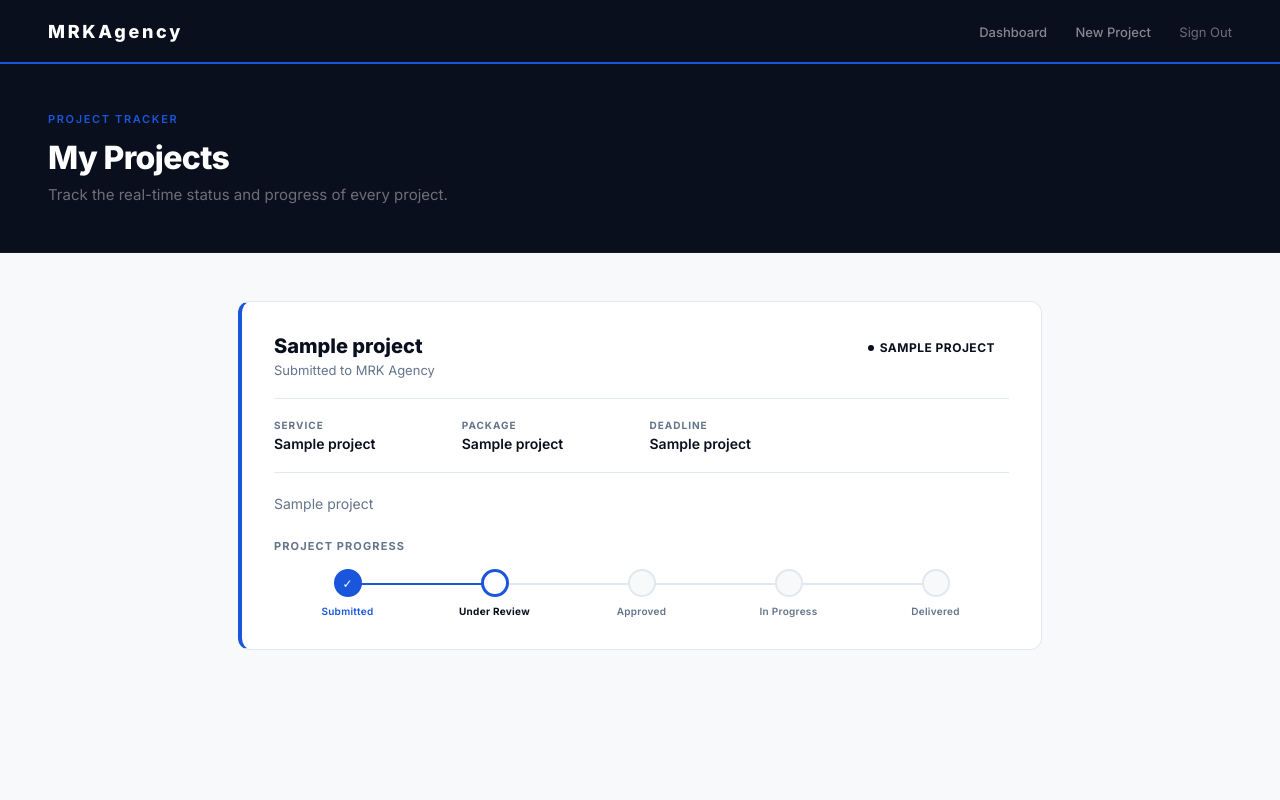
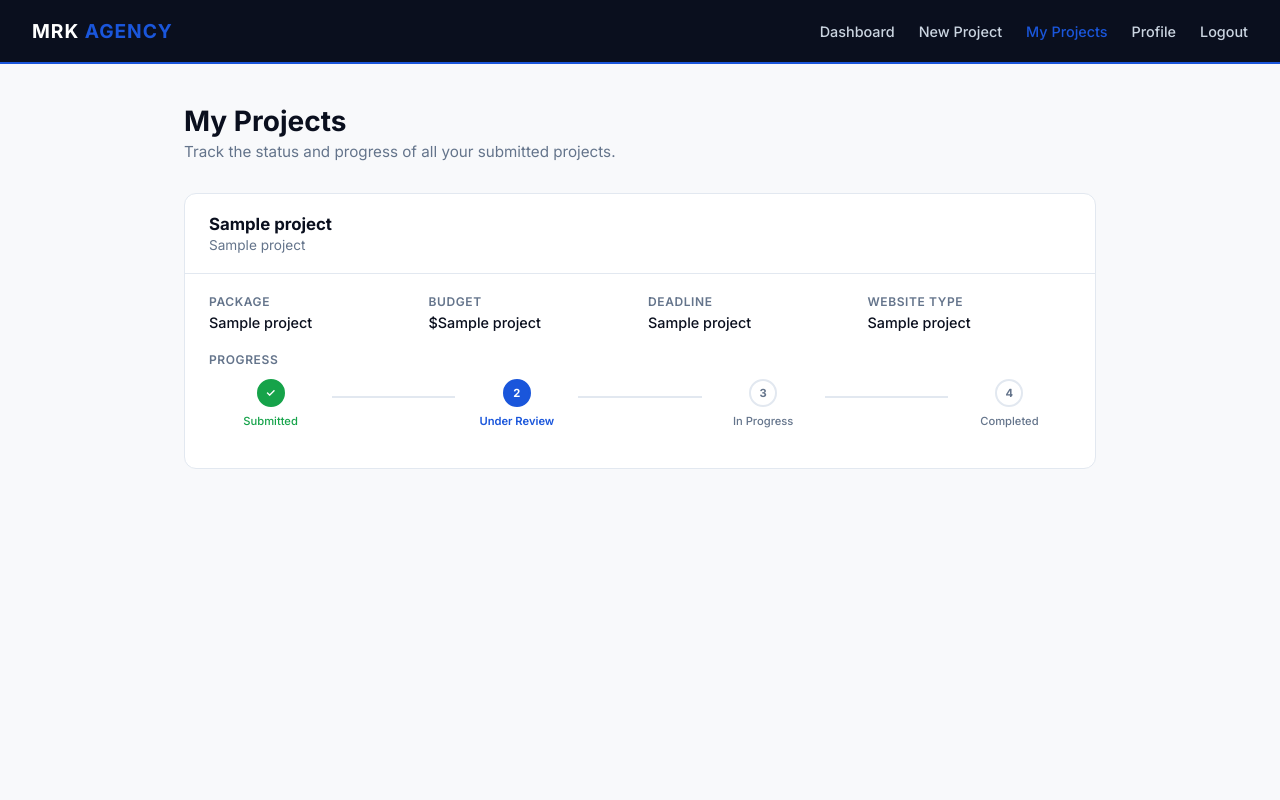
Before and after one commit to KhizarKhan714/MRK-AGENCY-, a Flask app: page /my-projects in a window 1280 px wide. Run offline with Flask 3, Linux system fonts and the light colour scheme; the visitor is signed in with stand-in values (Sample User, id 1); a database or web service that is not in the repository returns one stand-in record (values such as "Sample title"); some libraries are stand-ins or nearby versions.

Commit message:
Update my_projects.html

```diff
--- a/templates/my_projects.html
+++ b/templates/my_projects.html
@@ -1,189 +1,384 @@
 <!DOCTYPE html>
 <html lang="en">
 <head>
-    <meta charset="UTF-8">
-    <meta name="viewport" content="width=device-width, initial-scale=1.0">
-    <title>MRK Agency — My Projects</title>
-    <link href="https://fonts.googleapis.com/css2?family=Inter:wght@400;500;600;700;800&display=swap" rel="stylesheet">
+  <meta charset="UTF-8" />
+  <meta name="viewport" content="width=device-width, initial-scale=1.0"/>
+  <title>My Projects — MRK AGENCY</title>
+  <link href="https://fonts.googleapis.com/css2?family=Inter:wght@400;500;600;700&display=swap" rel="stylesheet"/>
   <style>
-        *, *::before, *::after { margin: 0; padding: 0; box-sizing: border-box; }
     :root {
-            --bg: #F8F9FB; --surface: #FFFFFF; --dark: #0A0F1E;
-            --blue: #1A56DB; --blue-dark: #1240A8; --blue-soft: #EEF3FF;
-            --border: #E2E8F0; --text: #0A0F1E; --muted: #64748B;
+      --blue: #1A56DB;
+      --dark: #0A0F1E;
+      --bg: #F8F9FB;
+      --white: #ffffff;
+      --border: #E2E8F0;
+      --text: #1E293B;
+      --muted: #64748B;
+      --green: #16A34A;
+      --red: #DC2626;
+      --orange: #D97706;
     }
-        body { font-family: 'Inter', sans-serif; background: var(--bg); color: var(--text); min-height: 100vh; }
+    * { margin: 0; padding: 0; box-sizing: border-box; }
+    body { font-family: 'Inter', sans-serif; background: var(--bg); color: var(--text); }
+
+    /* NAV */
     nav {
-            background: var(--dark); height: 64px;
-            display: flex; align-items: center; justify-content: space-between;
-            padding: 0 48px; border-bottom: 2px solid var(--blue);
-            position: sticky; top: 0; z-index: 100;
+      background: var(--dark);
+      border-bottom: 2px solid var(--blue);
+      padding: 0 2rem;
+      height: 64px;
+      display: flex;
+      align-items: center;
+      justify-content: space-between;
+      position: sticky;
+      top: 0;
+      z-index: 100;
     }
-        .nav-logo { font-size: 18px; font-weight: 800; letter-spacing: 0.15em; color: #fff; text-decoration: none; }
-        .nav-logo span { color: var(--blue); }
-        nav a.nav-link { color: rgba(255,255,255,0.5); text-decoration: none; font-size: 13px; font-weight: 500; margin-left: 24px; transition: color 0.2s; }
-        nav a.nav-link:hover { color: #fff; }
-        nav a.nav-logout { color: rgba(255,255,255,0.4); text-decoration: none; font-size: 13px; margin-left: 24px; }
-        nav a.nav-logout:hover { color: #ff6b6b; }
+    .nav-brand {
+      color: var(--white);
+      font-size: 1.2rem;
+      font-weight: 700;
+      letter-spacing: 0.05em;
+      text-decoration: none;
+    }
+    .nav-brand span { color: var(--blue); }
+    .nav-links { display: flex; gap: 1.5rem; align-items: center; }
+    .nav-links a {
+      color: #CBD5E1;
+      text-decoration: none;
+      font-size: 0.9rem;
+      font-weight: 500;
+      transition: color 0.2s;
+    }
+    .nav-links a:hover { color: var(--white); }
+    .nav-links a.active { color: var(--blue); }
 
-        .hero-bar { background: var(--dark); padding: 48px; border-bottom: 1px solid rgba(255,255,255,0.05); }
-        .hero-bar .eyebrow { font-size: 11px; font-weight: 600; letter-spacing: 0.15em; text-transform: uppercase; color: var(--blue); margin-bottom: 12px; }
-        .hero-bar h1 { font-size: 32px; font-weight: 800; color: #fff; letter-spacing: -0.02em; }
-        .hero-bar p { font-size: 15px; color: rgba(255,255,255,0.4); margin-top: 8px; }
-
-        .content { max-width: 900px; margin: 0 auto; padding: 48px; }
-
-        .project-card {
-            background: var(--surface); border: 1px solid var(--border);
-            border-radius: 12px; padding: 32px; margin-bottom: 24px;
-            border-left: 4px solid var(--blue);
-            transition: box-shadow 0.2s;
-        }
-        .project-card:hover { box-shadow: 0 8px 32px rgba(26,86,219,0.08); }
-
-        .project-top { display: flex; align-items: flex-start; justify-content: space-between; gap: 16px; margin-bottom: 16px; }
-        .project-title { font-size: 20px; font-weight: 800; margin-bottom: 4px; }
-        .project-meta { font-size: 13px; color: var(--muted); }
-
-        .status-badge {
-            display: inline-flex; align-items: center; gap: 6px;
-            padding: 6px 14px; border-radius: 20px;
-            font-size: 12px; font-weight: 700; letter-spacing: 0.04em;
-            text-transform: uppercase; white-space: nowrap; flex-shrink: 0;
-        }
-        .status-badge.pending { background: #FFF7ED; color: #C2410C; border: 1px solid #FED7AA; }
-        .status-badge.approved { background: #F0FDF4; color: #16A34A; border: 1px solid #BBF7D0; }
-        .status-badge::before { content: ''; width: 6px; height: 6px; border-radius: 50%; background: currentColor; }
-
-        .project-details {
-            display: grid; grid-template-columns: repeat(auto-fill, minmax(160px, 1fr));
-            gap: 16px; margin: 20px 0; padding: 20px 0;
-            border-top: 1px solid var(--border); border-bottom: 1px solid var(--border);
-        }
-        .detail-item .detail-label { font-size: 10px; font-weight: 700; letter-spacing: 0.1em; text-transform: uppercase; color: var(--muted); margin-bottom: 4px; }
-        .detail-item .detail-value { font-size: 14px; font-weight: 600; color: var(--text); }
-
-        .project-desc { font-size: 14px; color: var(--muted); line-height: 1.6; margin-bottom: 24px; }
-
-        /* PROGRESS TIMELINE */
-        .progress-section { margin-top: 4px; }
-        .progress-label { font-size: 11px; font-weight: 700; letter-spacing: 0.1em; text-transform: uppercase; color: var(--muted); margin-bottom: 16px; }
-        .timeline { display: flex; align-items: center; gap: 0; }
-        .timeline-step { display: flex; flex-direction: column; align-items: center; flex: 1; position: relative; }
-        .timeline-step:not(:last-child)::after {
-            content: ''; position: absolute;
-            top: 14px; left: 50%; width: 100%; height: 2px;
-            background: var(--border); z-index: 0;
-        }
-        .timeline-step.done:not(:last-child)::after { background: var(--blue); }
-        .step-dot {
-            width: 28px; height: 28px; border-radius: 50%; border: 2px solid var(--border);
-            background: var(--bg); display: flex; align-items: center; justify-content: center;
-            font-size: 12px; z-index: 1; position: relative; flex-shrink: 0;
-        }
-        .timeline-step.done .step-dot { background: var(--blue); border-color: var(--blue); color: #fff; }
-        .timeline-step.active .step-dot { background: #fff; border-color: var(--blue); border-width: 3px; }
-        .step-label { font-size: 10px; font-weight: 600; color: var(--muted); margin-top: 8px; text-align: center; letter-spacing: 0.03em; }
-        .timeline-step.done .step-label { color: var(--blue); }
-        .timeline-step.active .step-label { color: var(--text); font-weight: 700; }
+    /* PAGE */
+    .page { max-width: 960px; margin: 0 auto; padding: 2.5rem 1.5rem; }
+    .page-header { margin-bottom: 2rem; }
+    .page-header h1 { font-size: 1.75rem; font-weight: 700; color: var(--dark); }
+    .page-header p { color: var(--muted); margin-top: 0.25rem; font-size: 0.95rem; }
 
     /* EMPTY STATE */
     .empty {
-            text-align: center; padding: 80px 40px;
-            background: var(--surface); border: 1px solid var(--border);
+      text-align: center;
+      padding: 4rem 2rem;
+      background: var(--white);
       border-radius: 12px;
+      border: 1px solid var(--border);
     }
-        .empty-icon { font-size: 48px; margin-bottom: 20px; }
-        .empty h3 { font-size: 22px; font-weight: 800; margin-bottom: 10px; }
-        .empty p { font-size: 15px; color: var(--muted); margin-bottom: 28px; }
-        .btn-primary {
-            display: inline-block; padding: 14px 32px; background: var(--blue);
-            color: #fff; border-radius: 6px; font-size: 15px; font-weight: 700;
-            text-decoration: none; transition: background 0.2s;
+    .empty h3 { font-size: 1.1rem; color: var(--dark); margin-bottom: 0.5rem; }
+    .empty p { color: var(--muted); font-size: 0.9rem; margin-bottom: 1.5rem; }
+    .btn {
+      display: inline-block;
+      padding: 0.65rem 1.5rem;
+      border-radius: 8px;
+      font-size: 0.9rem;
+      font-weight: 600;
+      text-decoration: none;
+      cursor: pointer;
+      border: none;
+      transition: opacity 0.2s;
     }
-        .btn-primary:hover { background: var(--blue-dark); }
+    .btn:hover { opacity: 0.88; }
+    .btn-blue { background: var(--blue); color: var(--white); }
+    .btn-outline { background: transparent; border: 1.5px solid var(--blue); color: var(--blue); }
+
+    /* PROJECT CARD */
+    .project-card {
+      background: var(--white);
+      border: 1px solid var(--border);
+      border-radius: 12px;
+      margin-bottom: 1.5rem;
+      overflow: hidden;
+    }
+    .card-header {
+      padding: 1.25rem 1.5rem;
+      display: flex;
+      align-items: flex-start;
+      justify-content: space-between;
+      gap: 1rem;
+      border-bottom: 1px solid var(--border);
+    }
+    .card-header h2 { font-size: 1.05rem; font-weight: 700; color: var(--dark); }
+    .card-header p { font-size: 0.85rem; color: var(--muted); margin-top: 0.2rem; }
+
+    .badge {
+      display: inline-flex;
+      align-items: center;
+      gap: 0.35rem;
+      padding: 0.3rem 0.85rem;
+      border-radius: 999px;
+      font-size: 0.78rem;
+      font-weight: 600;
+      white-space: nowrap;
+    }
+    .badge-pending  { background: #FEF3C7; color: #92400E; }
+    .badge-approved { background: #D1FAE5; color: #065F46; }
+    .badge-rejected { background: #FEE2E2; color: #991B1B; }
+    .badge-completed { background: #DBEAFE; color: #1E40AF; }
+
+    .card-body { padding: 1.25rem 1.5rem; }
+
+    /* META GRID */
+    .meta-grid {
+      display: grid;
+      grid-template-columns: repeat(auto-fill, minmax(180px, 1fr));
+      gap: 1rem;
+      margin-bottom: 1.25rem;
+    }
+    .meta-item label {
+      display: block;
+      font-size: 0.75rem;
+      font-weight: 600;
+      color: var(--muted);
+      text-transform: uppercase;
+      letter-spacing: 0.05em;
+      margin-bottom: 0.2rem;
+    }
+    .meta-item span { font-size: 0.9rem; font-weight: 500; color: var(--dark); }
+
+    /* REJECTION REASON */
+    .rejection-box {
+      background: #FEF2F2;
+      border: 1px solid #FECACA;
+      border-radius: 8px;
+      padding: 0.85rem 1rem;
+      margin-bottom: 1rem;
+    }
+    .rejection-box p { font-size: 0.85rem; color: #991B1B; }
+    .rejection-box strong { display: block; font-size: 0.75rem; margin-bottom: 0.25rem; color: #7F1D1D; text-transform: uppercase; letter-spacing: 0.04em; }
+
+    /* PROGRESS TIMELINE */
+    .timeline { margin-bottom: 1.25rem; }
+    .timeline-label {
+      font-size: 0.75rem;
+      font-weight: 600;
+      color: var(--muted);
+      text-transform: uppercase;
+      letter-spacing: 0.05em;
+      margin-bottom: 0.75rem;
+    }
+    .timeline-steps {
+      display: flex;
+      align-items: center;
+      gap: 0;
+    }
+    .t-step {
+      display: flex;
+      flex-direction: column;
+      align-items: center;
+      flex: 1;
+      position: relative;
+    }
+    .t-dot {
+      width: 28px;
+      height: 28px;
+      border-radius: 50%;
+      border: 2px solid var(--border);
+      background: var(--white);
+      display: flex;
+      align-items: center;
+      justify-content: center;
+      font-size: 0.7rem;
+      font-weight: 700;
+      color: var(--muted);
+      z-index: 1;
+      position: relative;
+    }
+    .t-dot.done   { background: var(--green); border-color: var(--green); color: var(--white); }
+    .t-dot.active { background: var(--blue); border-color: var(--blue); color: var(--white); }
+    .t-dot.fail   { background: var(--red); border-color: var(--red); color: var(--white); }
+    .t-text {
+      font-size: 0.7rem;
+      color: var(--muted);
+      margin-top: 0.4rem;
+      text-align: center;
+      font-weight: 500;
+    }
+    .t-text.done   { color: var(--green); }
+    .t-text.active { color: var(--blue); font-weight: 600; }
+    .t-text.fail   { color: var(--red); }
+    .t-line {
+      flex: 1;
+      height: 2px;
+      background: var(--border);
+      margin-top: -14px;
+      position: relative;
+      z-index: 0;
+    }
+    .t-line.done { background: var(--green); }
+
+    /* INVOICE BUTTON */
+    .card-footer {
+      padding: 0.85rem 1.5rem;
+      border-top: 1px solid var(--border);
+      background: #F8F9FB;
+      display: flex;
+      justify-content: flex-end;
+    }
   </style>
 </head>
 <body>
+
 <nav>
-        <a href="/" class="nav-logo">MRK<span></span>Agency</a>
-        <div>
-            <a href="/dashboard" class="nav-link">Dashboard</a>
-            <a href="/submit-project" class="nav-link">New Project</a>
-            <a href="/logout" class="nav-logout">Sign Out</a>
+  <a href="/" class="nav-brand">MRK <span>AGENCY</span></a>
+  <div class="nav-links">
+    <a href="/dashboard">Dashboard</a>
+    <a href="/submit-project">New Project</a>
+    <a href="/my-projects" class="active">My Projects</a>
+    <a href="/profile">Profile</a>
+    <a href="/logout">Logout</a>
   </div>
 </nav>
 
-    <div class="hero-bar">
-        <div class="eyebrow">Project Tracker</div>
+<div class="page">
+  <div class="page-header">
     <h1>My Projects</h1>
-        <p>Track the real-time status and progress of every project.</p>
+    <p>Track the status and progress of all your submitted projects.</p>
   </div>
 
-    <div class="content">
-        {% if projects %}
-            {% for p in projects %}
-            <div class="project-card">
-                <div class="project-top">
-                    <div>
-                        <div class="project-title">{{ p[2] }}</div>
-                        <div class="project-meta">Submitted to MRK Agency</div>
-                    </div>
-                    <span class="status-badge {{ p[8] }}">{{ p[8] }}</span>
+  {% if not projects %}
+  <div class="empty">
+    <h3>No projects yet</h3>
+    <p>You haven't submitted any projects. Start by submitting your first one.</p>
+    <a href="/submit-project" class="btn btn-blue">Submit a Project</a>
   </div>
 
-                <div class="project-details">
-                    <div class="detail-item">
-                        <div class="detail-label">Service</div>
-                        <div class="detail-value">{{ p[4] }}</div>
+  {% else %}
+  {% for p in projects %}
+  {% set status = p[8] %}
+
+  <!-- Determine timeline state -->
+  {% if status == 'pending' %}
+    {% set steps = ['done', 'active', 'none', 'none'] %}
+  {% elif status == 'approved' %}
+    {% set steps = ['done', 'done', 'active', 'none'] %}
+  {% elif status == 'completed' %}
+    {% set steps = ['done', 'done', 'done', 'done'] %}
+  {% elif status == 'rejected' %}
+    {% set steps = ['done', 'fail', 'none', 'none'] %}
+  {% else %}
+    {% set steps = ['done', 'none', 'none', 'none'] %}
+  {% endif %}
+
+  <div class="project-card">
+    <div class="card-header">
+      <div>
+        <h2>{{ p[2] }}</h2>
+        <p>{{ p[3][:80] }}{% if p[3]|length > 80 %}...{% endif %}</p>
       </div>
-                    <div class="detail-item">
-                        <div class="detail-label">Package</div>
-                        <div class="detail-value">{{ p[7] }}</div>
+      {% if status == 'pending' %}
+        <span class="badge badge-pending">⏳ Pending</span>
+      {% elif status == 'approved' %}
+        <span class="badge badge-approved">✅ Approved</span>
+      {% elif status == 'completed' %}
+        <span class="badge badge-completed">🏁 Completed</span>
+      {% elif status == 'rejected' %}
+        <span class="badge badge-rejected">❌ Rejected</span>
+      {% endif %}
     </div>
-                    <div class="detail-item">
-                        <div class="detail-label">Deadline</div>
-                        <div class="detail-value">{{ p[6] }}</div>
+
+    <div class="card-body">
+
+      <!-- META -->
+      <div class="meta-grid">
+        <div class="meta-item">
+          <label>Package</label>
+          <span>{{ p[7] or '—' }}</span>
+        </div>
+        <div class="meta-item">
+          <label>Budget</label>
+          <span>${{ p[5] or '—' }}</span>
+        </div>
+        <div class="meta-item">
+          <label>Deadline</label>
+          <span>{{ p[6] or '—' }}</span>
+        </div>
+        <div class="meta-item">
+          <label>Website Type</label>
+          <span>{{ p[4] or '—' }}</span>
         </div>
       </div>
 
-                <div class="project-desc">{{ p[3] }}</div>
+      <!-- PROGRESS TIMELINE -->
+      <div class="timeline">
+        <div class="timeline-label">Progress</div>
+        <div class="timeline-steps">
+          <!-- Step 1: Submitted -->
+          <div class="t-step">
+            <div class="t-dot done">✓</div>
+            <div class="t-text done">Submitted</div>
+          </div>
 
-                <div class="progress-section">
-                    <div class="progress-label">Project Progress</div>
-                    <div class="timeline">
-                        <div class="timeline-step done">
-                            <div class="step-dot">✓</div>
-                            <div class="step-label">Submitted</div>
+          <div class="t-line {% if status in ['approved','completed'] %}done{% endif %}"></div>
+
+          <!-- Step 2: Under Review / Rejected -->
+          <div class="t-step">
+            {% if status == 'rejected' %}
+              <div class="t-dot fail">✗</div>
+              <div class="t-text fail">Rejected</div>
+            {% elif status in ['approved','completed'] %}
+              <div class="t-dot done">✓</div>
+              <div class="t-text done">Approved</div>
+            {% else %}
+              <div class="t-dot active">2</div>
+              <div class="t-text active">Under Review</div>
+            {% endif %}
           </div>
-                        <div class="timeline-step {% if p[8] == 'approved' %}done{% else %}active{% endif %}">
-                            <div class="step-dot">{% if p[8] == 'approved' %}✓{% endif %}</div>
-                            <div class="step-label">Under Review</div>
+
+          <div class="t-line {% if status == 'completed' %}done{% endif %}"></div>
+
+          <!-- Step 3: In Progress -->
+          <div class="t-step">
+            {% if status == 'completed' %}
+              <div class="t-dot done">✓</div>
+              <div class="t-text done">In Progress</div>
+            {% elif status == 'approved' %}
+              <div class="t-dot active">3</div>
+              <div class="t-text active">In Progress</div>
+            {% else %}
+              <div class="t-dot">3</div>
+              <div class="t-text">In Progress</div>
+            {% endif %}
           </div>
-                        <div class="timeline-step {% if p[8] == 'approved' %}done{% endif %}">
-                            <div class="step-dot">{% if p[8] == 'approved' %}✓{% endif %}</div>
-                            <div class="step-label">Approved</div>
-                        </div>
-                        <div class="timeline-step">
-                            <div class="step-dot"></div>
-                            <div class="step-label">In Progress</div>
-                        </div>
-                        <div class="timeline-step">
-                            <div class="step-dot"></div>
-                            <div class="step-label">Delivered</div>
+
+          <div class="t-line {% if status == 'completed' %}done{% endif %}"></div>
+
+          <!-- Step 4: Completed -->
+          <div class="t-step">
+            {% if status == 'completed' %}
+              <div class="t-dot done">✓</div>
+              <div class="t-text done">Completed</div>
+            {% else %}
+              <div class="t-dot">4</div>
+              <div class="t-text">Completed</div>
+            {% endif %}
           </div>
         </div>
       </div>
+
+      <!-- REJECTION REASON -->
+      {% if status == 'rejected' and p[12] %}
+      <div class="rejection-box">
+        <strong>Reason for Rejection</strong>
+        <p>{{ p[12] }}</p>
+      </div>
+      {% endif %}
+
+    </div>
+
+    <!-- INVOICE BUTTON (only if completed and invoice_ref exists) -->
+    {% if status == 'completed' and p[13] %}
+    <div class="card-footer">
+      <a href="/invoice/{{ p[0] }}" class="btn btn-blue">View Invoice</a>
+    </div>
+    {% endif %}
+
   </div>
   {% endfor %}
-        {% else %}
-            <div class="empty">
-                <div class="empty-icon">📋</div>
-                <h3>No projects yet</h3>
-                <p>You haven't submitted any projects. Start your first one today.</p>
-                <a href="/submit-project" class="btn-primary">Submit Your First Project</a>
-            </div>
   {% endif %}
+
 </div>
 </body>
       </html>
```
Lines whose indentation alone changed are shown as unchanged.
